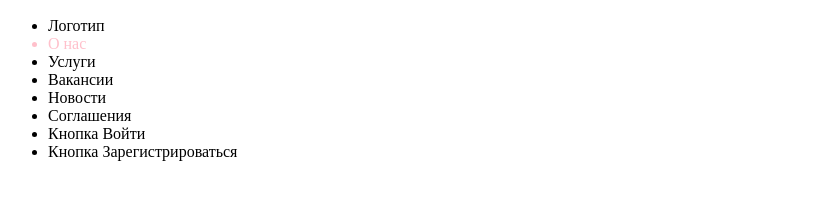
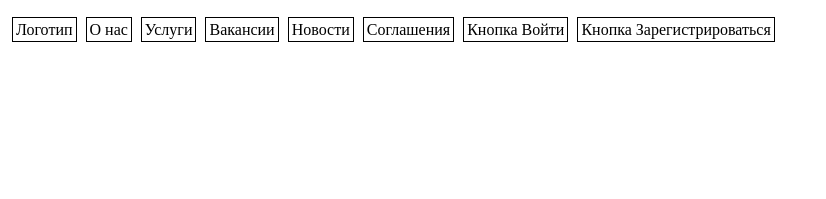
Before and after one commit to Tema1313/MetaLamp, a plain HTML site: page index.html in a window 1280 px wide. Shown: the part 59-258 px from the top of the page, without its empty margins (0-826 px from the left). Drawn offline with Linux system fonts and the light colour scheme.

Commit message:
Сделал список в header строчным

```diff
--- a/index.html
+++ b/index.html
@@ -12,9 +12,9 @@
         <figure>
             <img src = "images/Logo.svg" >
         </figure>
-        <ul>
+        <ul class = "hr">
             <li>Логотип</li>
-            <li class = "hr">О нас</li>
+            <li>О нас</li>
             <li>Услуги</li>
             <li>Вакансии</li>
             <li>Новости</li>
--- a/style.css
+++ b/style.css
@@ -1,3 +1,8 @@
 .hr {
-    color:pink;
+    margin: 0; /* Обнуляем значение отступов */
+    padding: 4px; /* Значение полей */
 }
+ul.hr li{display: inline; /* Отображать как строчный элемент */
+    margin-right: 5px; /* Отступ слева */
+    border: 1px solid #000; /* Рамка вокруг текста */
+    padding: 3px; /* Поля вокруг текста */}
```
